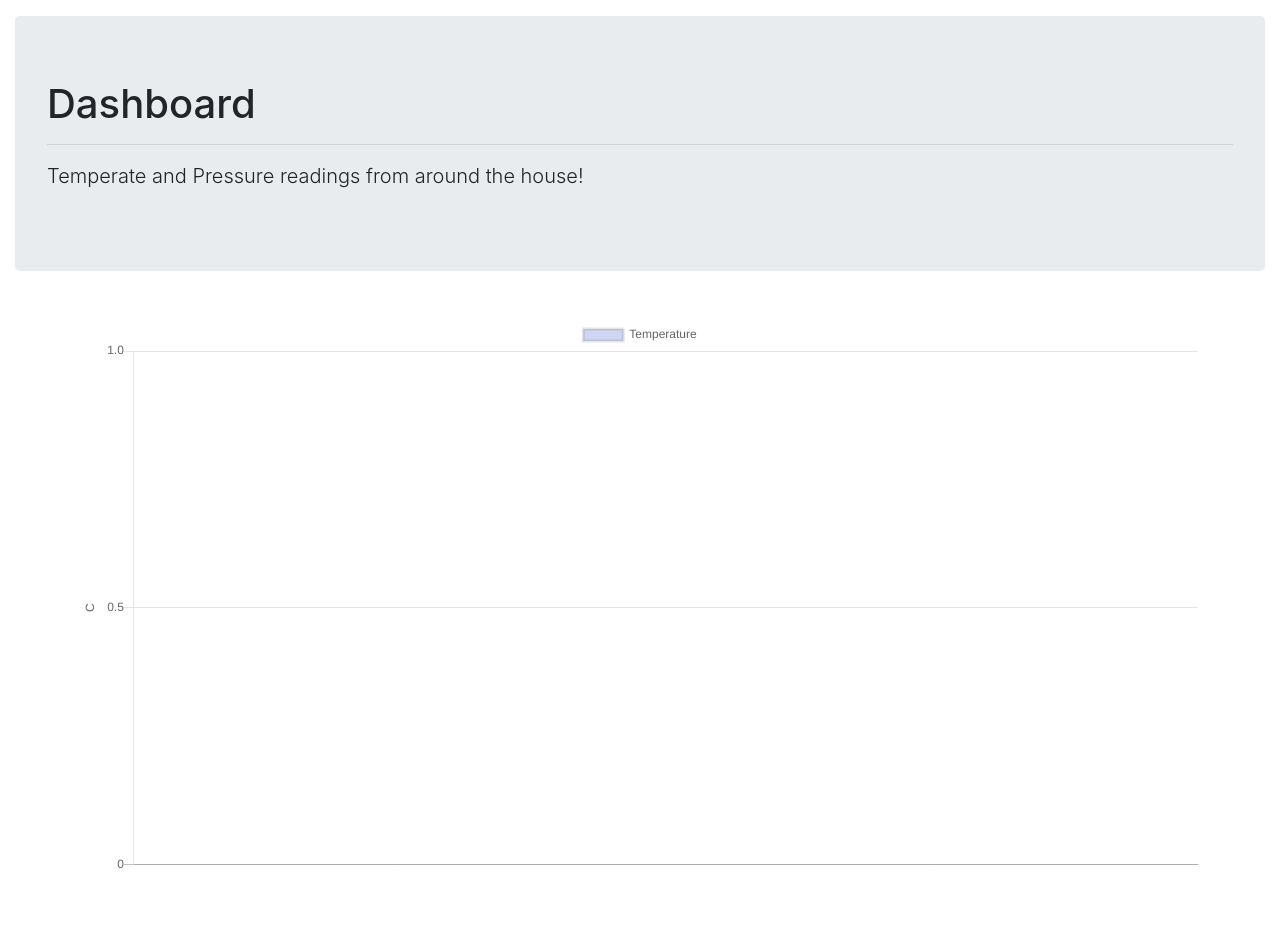
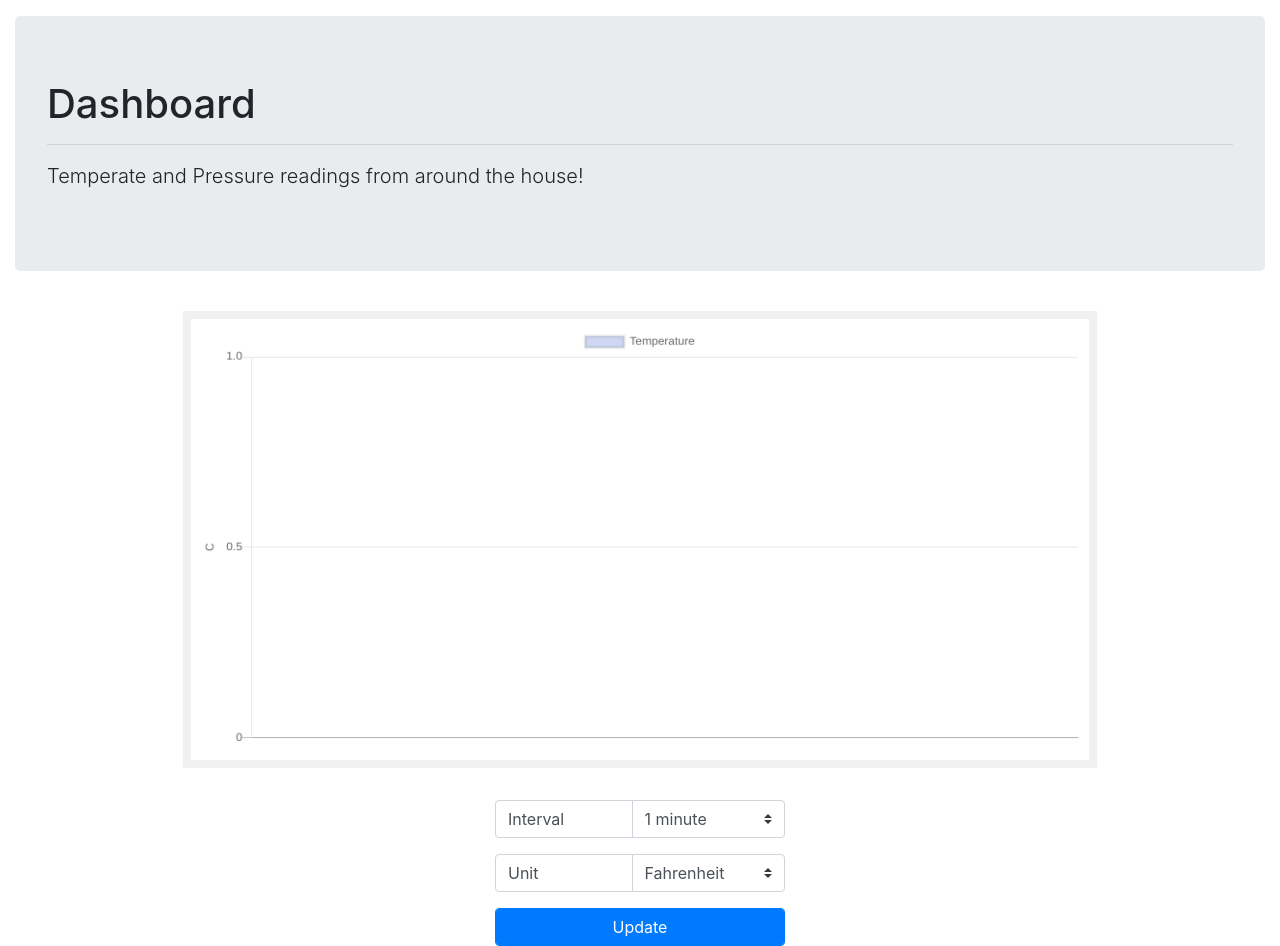
Before and after one commit to Stampede10343/WeatherPi, a Flask app: page /temperature in a window 1280 px wide. Before the commit the page ends 869 px from the top, so only its background shows below. Run offline with Flask 2, Linux system fonts and the light colour scheme; data that the repository does not hold is empty; some libraries are stand-ins or nearby versions.

Commit message:
Only show data from 24h
Added form controls to be able to switch unit and to average the
datapoints to reduce the noise on the graph.

```diff
--- a/weather-server/server.py
+++ b/weather-server/server.py
@@ -6,6 +6,9 @@ import time
 from datetime import datetime
 
 import sqlite3
+
+import numpy as np
+from scipy import signal
 
 app = Flask(__name__)
 
@@ -30,14 +33,24 @@ def get_temperature():
 
     connection = get_connection()
     temps = []
-    for temp_reading in connection.execute('''SELECT date, temp FROM temperature ORDER BY date'''):
+    for temp_reading in connection.execute('''SELECT date as d, temp FROM temperature WHERE d >= strftime('%s', 'now', '-1 day') ORDER BY d;'''):
         temp = temp_reading[1]
         temp = temp if unit == 'C' else (temp * 1.8) + 32
         temp_reading = (temp_reading[0], temp)
         temps.append(temp_reading)
-        print(temp_reading)
 
     connection.close()
+
+    filtered_temps = []
+    batch = int(request.args.get('interval', 15))
+    for index in range(batch, len(temps), batch):
+        average_temp = 0
+        average_time = 0
+        for i in range(index - batch, index):
+            average_time = average_time + temps[index][0]
+            average_temp = average_temp + temps[index][1]
+
+        filtered_temps.append((average_time/batch, average_temp/batch))
 
     data = {
         'labels': [],
@@ -49,11 +62,43 @@ def get_temperature():
             }
         ]
     }
-    for temp_reading in temps:
+
+    # shaped = np.array(temps)
+    # shaped.reshape(-1, 3)
+    # shaped.reshape(-1, 3).mean(axis=1)
+    # print(shaped[0])
+
+    for temp_reading in filtered_temps:
         data['labels'].append(datetime.fromtimestamp(temp_reading[0]).strftime('%b, %d %I:%M %p'))
         data['datasets'][0]['data'].append(temp_reading[1])
 
     return render_template('dashboard.html', data=data, unit=unit)
+
+@app.route('/sampled')
+def get_sampled_data():
+    unit = request.args.get('unit', 'C')
+    unit = 'C' if unit != 'F' else unit
+
+    connection = get_connection()
+    temps = []
+    for temp_reading in connection.execute('''SELECT date, temp FROM temperature ORDER BY date'''):
+        temp = temp_reading[1]
+        temp = temp if unit == 'C' else (temp * 1.8) + 32
+        temp_reading = (temp_reading[0], temp)
+        temps.append(temp_reading)
+
+    connection.close()
+
+    datapoints = 100
+    filtered_temps = []
+    while len(temps) % datapoints != 0:
+        temps.append((None, None))
+
+
+    array = np.array(temps).reshape(-1, 2).reshape(-1, datapoints)
+    # array = array.reshape(-1, datapoints).mean(axis=1)
+
+    return jsonify({'shape': len(array.shape), 'all':array.size, 'yee': str(array)})
 
 def get_connection():
     return sqlite3.connect('temperature.db')
--- a/weather-server/templates/dashboard.html
+++ b/weather-server/templates/dashboard.html
@@ -3,9 +3,7 @@
   <head>
     <meta name="viewport" content="width=device-width, initial-scale=1">
     <link rel="stylesheet" href="https://stackpath.bootstrapcdn.com/bootstrap/4.3.1/css/bootstrap.min.css" integrity="sha384-ggOyR0iXCbMQv3Xipma34MD+dH/1fQ784/j6cY/iJTQUOhcWr7x9JvoRxT2MZw1T" crossorigin="anonymous">
-    <script src="https://cdn.jsdelivr.net/npm/chart.js@2.8.0/dist/Chart.min.js"></script>
     <meta charset="UTF-8" />
-    <meta name="viewport" content="width=device-width" />
     <title>Dashboard</title>
   </head>
   <body>
@@ -16,12 +14,38 @@
         <p class="lead">Temperate and Pressure readings from around the house!</p>
       </div>
       <div class="row mx-lg-5">
-        <div class="col py-3 px-3">
-          <canvas id="tempChart"></canvas>
+        <div class="col px-3 mx-lg-5">
+          <div class="p-2 mx-lg-5">
+            <canvas id="tempChart" class="p-2" style="border-style: solid; border-color: #F0F0F0; border-width: 0.5em"></canvas>
+          </div>
         </div>
       </div>
-    </div>
+      <div class="row mt-4">
+        <div class="col col-md-3 mx-auto">
+          <form action"/temperature" method="GET">
+            <div class="input-group mb-3">
+              <label class="form-control">Interval</label>
+              <select name="interval" class="custom-select">
+                <option value="1">1 minute</option>
+                <option value="5">5 minutes</option>
+                <option value="15">15 minutes</option>
+                <option value="30">30 minutes</option>
+                <option value="60">60 minutes</option>
+              </select>
+            </div>
+            <div class="input-group">
+              <label class="form-control">Unit</label>
+              <select name="unit" class="custom-select">
+                <option value="F">Fahrenheit</option>
+                <option value="C">Celcius</option>
+              </select>
+            </div>
+            <button class="btn btn-primary form-control mt-3">Update</button>
+          </form>
+        </div>
+      </div>
 
+    <script src="https://cdn.jsdelivr.net/npm/chart.js@2.8.0/dist/Chart.min.js"></script>
     <script charset="utf-8">
       let ctx = document.getElementById('tempChart');
         let chart = new Chart(ctx,
```
